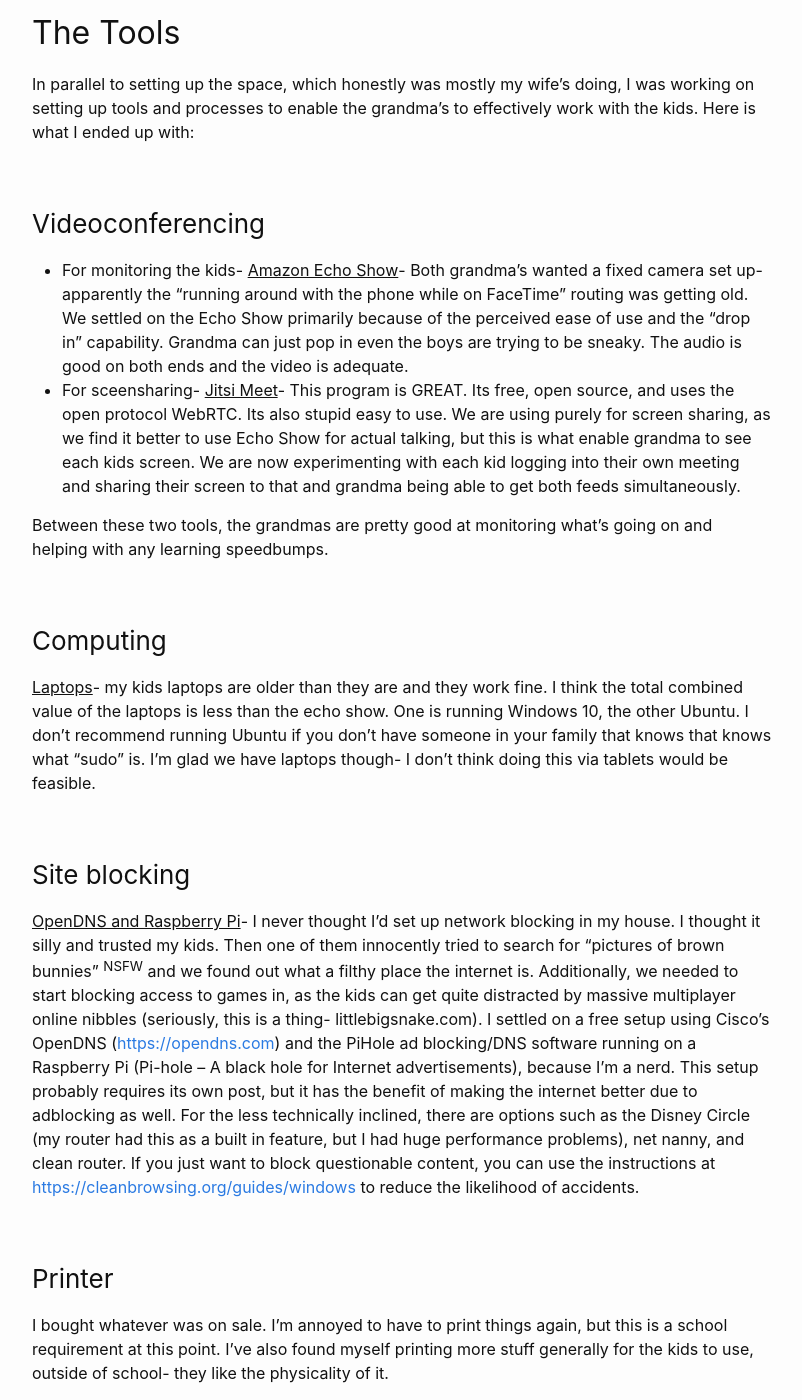
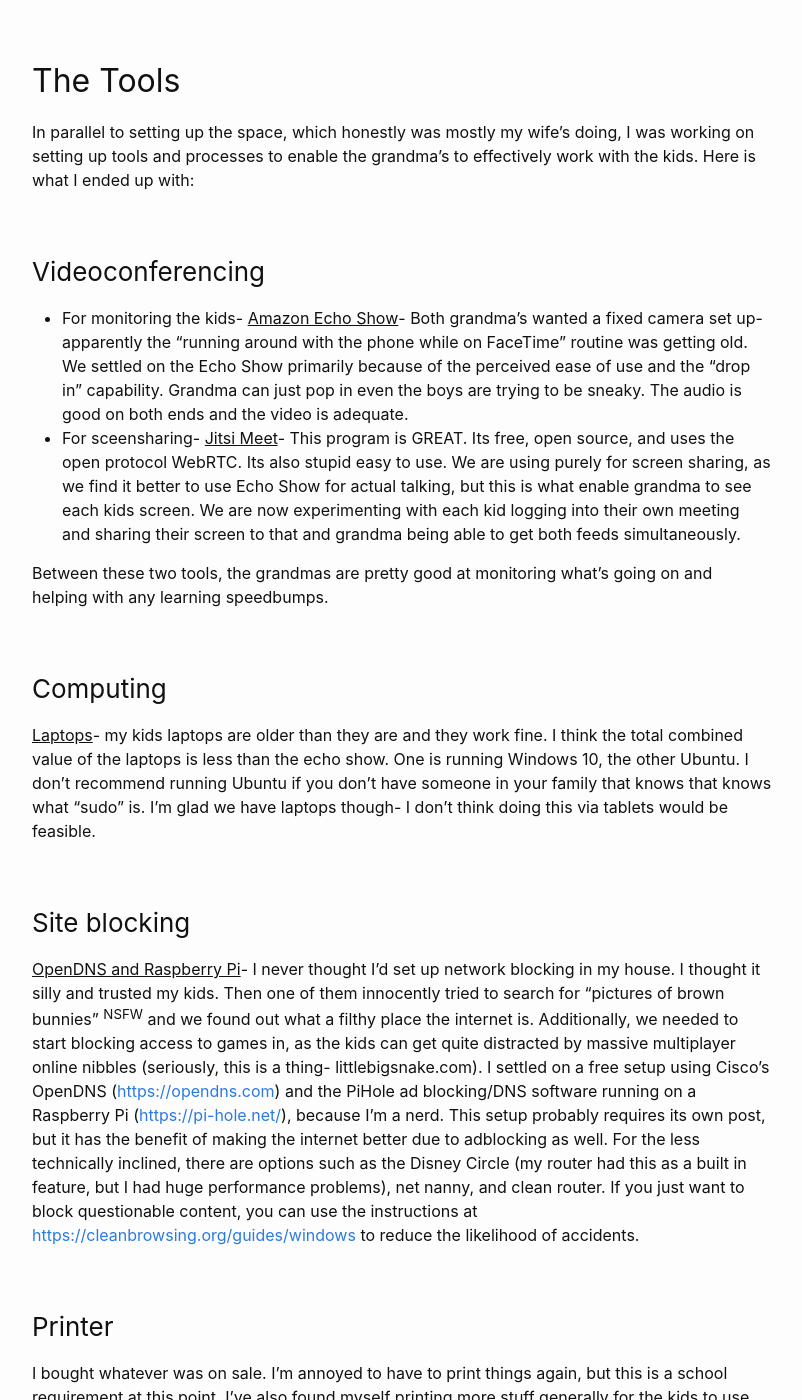
Before and after one commit to TopperKain/topperkain.github.io, a Jekyll site: the page built from _posts/2020-09-18-distance-learning-with-the-nanacorps.md, in a window 1280 px wide and 1400 px high, scrolled down 2807 px. Shown: the whole window, without its empty margins (238-1040 px from the left). Built offline with Jekyll 4.4.1, drawn with Linux system fonts in a browser that asks for light colours; some of the changed text lies outside the part shown.

Commit message:
Typo fixes

```diff
--- a/_posts/2020-09-18-distance-learning-with-the-nanacorps.md
+++ b/_posts/2020-09-18-distance-learning-with-the-nanacorps.md
@@ -17,10 +17,10 @@ The school year has begun for begun for my family. In this time of COVID19, that
 ## Setting the objective
 I was confident by early July that we would not being going back to business as usual for school, so my wife and I were able to get a head start on our planning. We identified 4 primary objectives for our distance learning experience.
 
-1)	Ensure the kids get a high-quality education.
-2)	Enable the parents to continue their careers.
-3)	Improve the kids socialization.
-4)	Keep everyone in the family sane.
+1.	Ensure the kids get a high-quality education.
+2.	Enable the parents to continue their careers.
+3.	Improve the kids socialization.
+4.	Keep everyone in the family sane.
 
 I will say that his is the most formal articulation I have gotten to for these objectives, they were more an understanding built up over hours of discussion about the school situation, how we’d deal with it, and how angry we are at the illogic of opening bars before schools (but that’s another post.)
 We pretty quickly realized that there was no way to achieve our objectives with just two parents. Even though I work from home, I think the COVID19 crisis has pretty well demonstrated that working from home and homeschooling are mutually incompatible. We needed support. We needed grandparents.
@@ -46,15 +46,17 @@ It’s a pretty cute a setup at this point, even as I bemoan the loss of my man
 In parallel to setting up the space, which honestly was mostly my wife’s doing, I was working on setting up tools and processes to enable the grandma’s to effectively work with the kids. Here is what I ended up with:
 
 ### Videoconferencing
--	For monitoring the kids- <u>Amazon Echo Show</u>- Both grandma’s wanted a fixed camera set up- apparently the “running around with the phone while on FaceTime” routing was getting old. We settled on the Echo Show primarily because of the perceived ease of use and the “drop in” capability. Grandma can just pop in even the boys are trying to be sneaky. The audio is good on both ends and the video is adequate.
+-	For monitoring the kids- <u>Amazon Echo Show</u>- Both grandma’s wanted a fixed camera set up- apparently the “running around with the phone while on FaceTime” routine was getting old. We settled on the Echo Show primarily because of the perceived ease of use and the “drop in” capability. Grandma can just pop in even the boys are trying to be sneaky. The audio is good on both ends and the video is adequate.
 -	For sceensharing- <u>Jitsi Meet</u>- This program is GREAT. Its free, open source, and uses the open protocol WebRTC. Its also stupid easy to use. We are using purely for screen sharing, as we find it better to use Echo Show for actual talking, but this is what enable grandma to see each kids screen. We are now experimenting with each kid logging into their own meeting and sharing their screen to that and grandma being able to get both feeds simultaneously.
 
 Between these two tools, the grandmas are pretty good at monitoring what's going on and helping with any learning speedbumps.
 
 ### Computing
 <u>Laptops</u>- my kids laptops are older than they are and they work fine. I think the total combined value of the laptops is less than the echo show. One is running Windows 10, the other Ubuntu. I don’t recommend running Ubuntu if you don’t have someone in your family that knows that knows what “sudo” is. I’m glad we have laptops though- I don’t think doing this via tablets would be feasible.
+
 ### Site blocking
-<u>OpenDNS and Raspberry Pi</u>- I never thought I’d set up network blocking in my house. I thought it silly and trusted my kids. Then one of them innocently tried to search for “pictures of brown bunnies” <sup>NSFW</sup> and we found out what a filthy place the internet is. Additionally, we needed to start blocking access to games in, as the kids can get quite distracted by massive multiplayer online nibbles (seriously, this is a thing- littlebigsnake.com).  I settled on a free setup using Cisco’s OpenDNS (<https://opendns.com>) and the PiHole ad blocking/DNS software running on a Raspberry Pi (Pi-hole – A black hole for Internet advertisements), because I’m a nerd. This setup probably requires its own post, but it has the benefit of making the internet better due to adblocking as well. For the less technically inclined, there are options such as the Disney Circle (my router had this as a built in feature, but I had huge performance problems), net nanny, and clean router. If you just want to block questionable content, you can use the instructions at <https://cleanbrowsing.org/guides/windows> to reduce the likelihood of accidents.
+<u>OpenDNS and Raspberry Pi</u>- I never thought I’d set up network blocking in my house. I thought it silly and trusted my kids. Then one of them innocently tried to search for “pictures of brown bunnies” <sup>NSFW</sup> and we found out what a filthy place the internet is. Additionally, we needed to start blocking access to games in, as the kids can get quite distracted by massive multiplayer online nibbles (seriously, this is a thing- littlebigsnake.com).  I settled on a free setup using Cisco’s OpenDNS (<https://opendns.com>) and the PiHole ad blocking/DNS software running on a Raspberry Pi (<https://pi-hole.net/>), because I’m a nerd. This setup probably requires its own post, but it has the benefit of making the internet better due to adblocking as well. For the less technically inclined, there are options such as the Disney Circle (my router had this as a built in feature, but I had huge performance problems), net nanny, and clean router. If you just want to block questionable content, you can use the instructions at <https://cleanbrowsing.org/guides/windows> to reduce the likelihood of accidents.
+
 ### Printer
 I bought whatever was on sale. I’m annoyed to have to print things again, but this is a school requirement at this point. I’ve also found myself printing more stuff generally for the kids to use, outside of school- they like the physicality of it.
 
```
